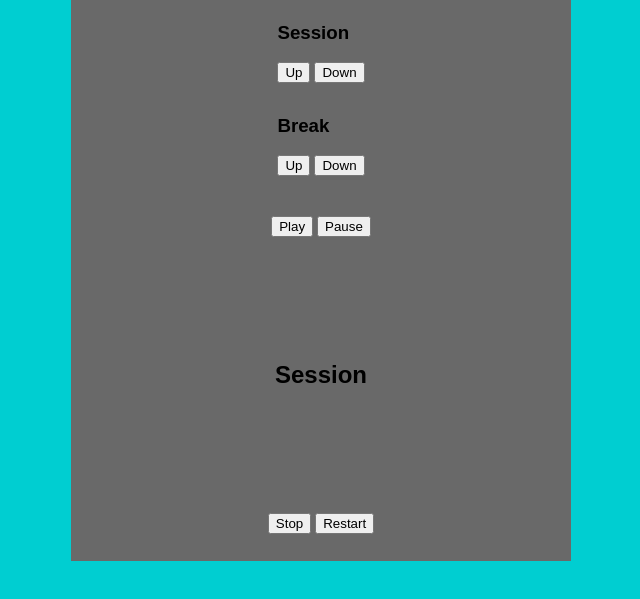
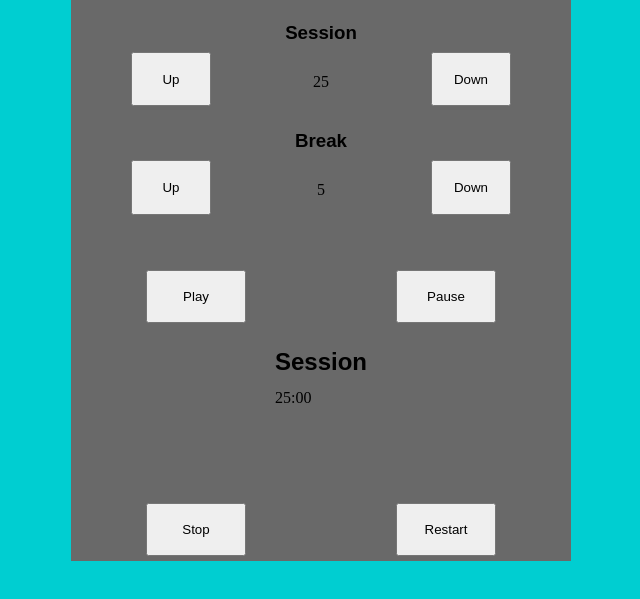
Before and after one commit to Jonjo15/pomodoro, a plain HTML site: page index.html in a window 1280 px wide. Shown: the part 67-666 px from the top of the page, without its empty margins (319-959 px from the left). Drawn offline with Linux system fonts and the light colour scheme.

Commit message:
Fixed position of buttons

```diff
--- a/index.html
+++ b/index.html
@@ -12,30 +12,33 @@
         <div id="setTimes">
             <div class="session">
                 <h3>Session</h3>
-                <div>
+                <div class="upDown">
                     <button>Up</button>
+                    <div id="sessionTime">25</div>
                     <button>Down</button>
                 </div>
             </div>
             <div class="break">
                 <h3>Break</h3>
-                <div>
+                <div class="upDown">
                     <button>Up</button>
+                    <div id="breakTime">5</div>
                     <button>Down</button>
                 </div>
             </div>
         </div>
         <div class="clock">
             <div class="playPause">
-                <button>Play</button>
-                <button>Pause</button>
+                <button id="play">Play</button>
+                <button id="pause">Pause</button>
             </div>
             <div class="timer">
                 <h2>Session</h2>
+                <div>25:00</div>
             </div>
             <div class="stopRestart">
-                <button>Stop</button>
-                <button>Restart</button>
+                <button id="stop">Stop</button>
+                <button id="restart">Restart</button>
             </div>
         </div>
     </div>
--- a/styles.css
+++ b/styles.css
@@ -11,13 +11,15 @@ h2 {
 }
 h3 {
     font-family: sans-serif;
+    align-self: stretch;
+    justify-self: center;
 }
 .container {
     height: 620px;
     width: 500px;
     display: grid;
     grid-template-columns: 100%;
-    grid-template-rows:10% 30% 60%;
+    grid-template-rows:10% 35% 55%;
     justify-items: center;
     align-items: stretch;
     background-color: dimgray;
@@ -37,16 +39,88 @@ h3 {
     align-items: stretch;
     justify-self: stretch;
     justify-items: center;
+    padding-top: 50px;
 }
 .playPause {
-    justify-self: center;
-    align-self: center;
+    justify-self: stretch;
+    align-self: stretch;
+    display: grid;
+    grid-template-columns: 50% 50%;
+    grid-template-rows: 100%;
+    align-items: stretch;
+    justify-items: center;
 }
 .timer {
     justify-self: center;
-    align-self: center;
+    align-self: stretch;
+    display: grid;
+    justify-items: stretch;
+    align-items: stretch;
+    grid-template-columns: 100%;
+    grid-template-rows: 35% 65%;
 }
 .stopRestart {
     justify-self: center;
     align-self: center;
 }
+#play {
+    justify-self: center;
+    align-self: stretch;
+}
+#pause {
+    justify-self: center;
+    align-self: stretch;
+}
+.stopRestart {
+    justify-self: stretch;
+    align-self: stretch;
+    display: grid;
+    grid-template-columns: 50% 50%;
+    grid-template-rows: 100%;
+    align-items: stretch;
+    justify-items: center;
+}
+#stop {
+    justify-self: center;
+    align-self: stretch;
+}
+#restart {
+    justify-self: center;
+    align-self: stretch;
+}
+button {
+    width: 40%;
+    margin-bottom: 5px;
+}
+.session {
+    display: grid;
+    justify-self: stretch;
+    align-self: stretch;
+    justify-items: center;
+    grid-template-rows: 45% 55%;
+}
+.break {
+    display: grid;
+    justify-self: stretch;
+    align-self: stretch;
+    justify-items: center;
+    grid-template-rows: 45% 55%;
+}
+.upDown {
+    justify-self: stretch;
+    align-self: stretch;
+    display: grid;
+    grid-template-columns: 40% 20% 40%;
+    grid-template-rows: 100%;
+    align-items: stretch;
+    justify-items: center;
+}
+#breakTime {
+    justify-self: center;
+    align-self: center;
+    justify-items: center;
+}
+#sessionTime {
+    justify-self: center;
+    align-self: center;
+}
```
